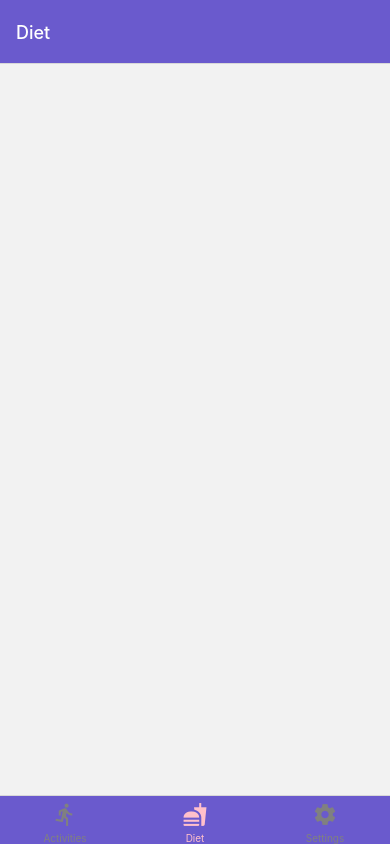
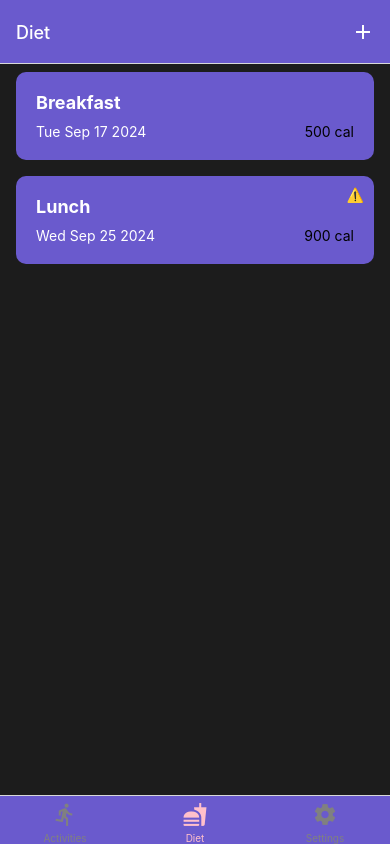
Before and after one commit to lisliaxx/Assignment-2, a React Native app: screen /Diet in a window 390 px wide. Built offline with nearby package versions, Linux system fonts and the light colour scheme.

Commit message:
Initial creation of the diet screen with bacis setup and layout

```diff
--- a/Components/ItemsList.js
+++ b/Components/ItemsList.js
@@ -4,12 +4,15 @@ import { View, Text, FlatList, StyleSheet } from "react-native";
 const ItemsList = ({ items, type }) => {
     let renderItem = ({ item }) => (
       <View style={styles.item}>
-        <Text style={styles.itemType}>{item.type}</Text>
+        <Text style={styles.itemType}>{type === 'activity' ? item.type : item.description}</Text>
         <View style={styles.itemDetails}>
           <Text style={styles.itemDate}>{item.date}</Text>
-          <Text style={styles.itemDuration}>{item.duration} min</Text>
+          <Text style={styles.itemValue}>
+            {type === 'activity' ? `${item.duration} min` : `${item.calories} cal`}
+          </Text>
         </View>
-        {(type === 'activity' && (item.type === 'Running' || item.type === 'Weights') && item.duration > 60) && (
+        {((type === 'activity' && (item.type === 'Running' || item.type === 'Weights') && item.duration > 60) ||
+          (type === 'diet' && item.calories > 800)) && (
           <Text style={styles.specialIcon}>⚠️</Text>
         )}
       </View>
@@ -19,11 +22,11 @@ const ItemsList = ({ items, type }) => {
       <FlatList
         data={items}
         renderItem={renderItem}
-        keyExtractor={item => item.id}
+        keyExtractor={(item) => item.id}
         style={styles.list}
       />
     );
-  };
+    };
 
   const styles = StyleSheet.create({
     list: {
--- a/Context/DataContext.js
+++ b/Context/DataContext.js
@@ -3,19 +3,20 @@ import React, { createContext, useState, useContext } from "react";
 const DataContext = createContext();
 
 export const DataProvider = ({ children }) => {
-    let [activities, setActivities] = React.useState([
+    let [activities, setActivities] = useState([
         { id: '1', type: 'Yoga', date: 'Mon Sep 16 2024', duration: '60', distance: 60 },
         { id: '2', type: 'Weights', date: 'Mon Jul 15 2024', duration: 120 }
     ]);
-    let [dietEntries, setDietEntries] = useState([
-        console.log('dietEntries')
-    ]);
+    let [diet, setDiet] = useState([
+        { id: '1', description: 'Breakfast', date: 'Tue Sep 17 2024', calories: 500 },
+        { id: '2', description: 'Lunch', date: 'Wed Sep 25 2024', calories: 900 }
+      ]);
 
     let value = {
       activities,
       setActivities,
-      dietEntries,
-      setDietEntries
+      diet,
+      setDiet,
     };
 
     return <DataContext.Provider value={value}>{children}</DataContext.Provider>;
--- a/Navigator/AppNavigator.js
+++ b/Navigator/AppNavigator.js
@@ -4,13 +4,7 @@ import { createBottomTabNavigator } from "@react-navigation/bottom-tabs";
 import { MaterialIcons } from "@expo/vector-icons";
 import { useTheme } from "../Context/ThemeContext";
 import Activities from "../Screens/Activities";
-
-
-const Diet = () => {
-    <View style={{ flex: 1, justifyContent: "center", alignItems: "center" }}>
-        <Text> Diet</Text>
-    </View>
-};
+import Diet from "../Screens/Diet";
 
 const Settings = () => {
     <View style={{ flex: 1, justifyContent: "center", alignItems: "center" }}>
@@ -27,7 +21,7 @@ const AppNavigator = () => {
     return (
         <Tab.Navigator
         screenOptions={({ route }) => ({
-          tabBarIcon: ({ focused, color, size }) => {
+          tabBarIcon: ({ color, size }) => {
             let iconName;
 
             if (route.name === 'Activities') {
@@ -56,10 +50,17 @@ const AppNavigator = () => {
         component={Activities}
         options={{
             headerRight: () => (
-              <MaterialIcons name="add" size={24} color="#ffffff" />
+              <MaterialIcons name="add" size={24} color="#ffffff" style={{ marginRight: 15 }} />
             ),
         }} />
-        <Tab.Screen name="Diet" component={Diet} />
+        <Tab.Screen
+        name="Diet"
+        component={Diet}
+        options={{
+            headerRight: () => (
+              <MaterialIcons name="add" size={24} color="#ffffff" style={{ marginRight: 15 }} />
+            ),
+        }} />
         <Tab.Screen name="Settings" component={Settings} />
       </Tab.Navigator>
     );
--- a/Screens/Diet.js
+++ b/Screens/Diet.js
@@ -0,0 +1,23 @@
+import React from "react";
+import { View, StyleSheet } from "react-native";
+import { useData } from "../Context/DataContext";
+import ItemsList from "../Components/ItemsList";
+
+const Diet = () => {
+    let { diet } = useData();
+
+    return (
+        <View style={styles.container}>
+            <ItemsList items={diet} type="diet" />
+        </View>
+    );
+};
+
+const styles = StyleSheet.create({
+    container: {
+        flex: 1,
+        backgroundColor: "#1c1c1c",
+    },
+});
+
+export default Diet;
```
